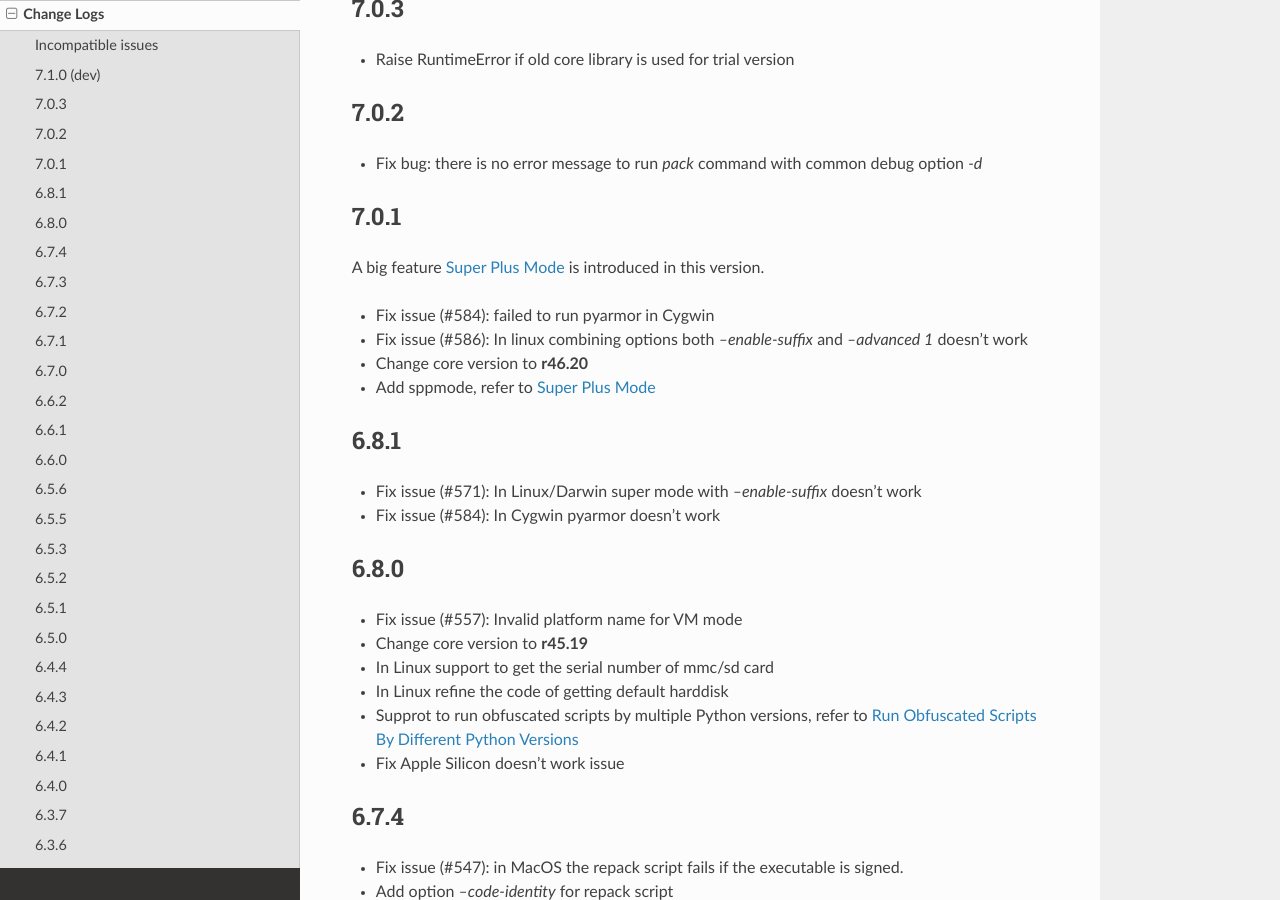
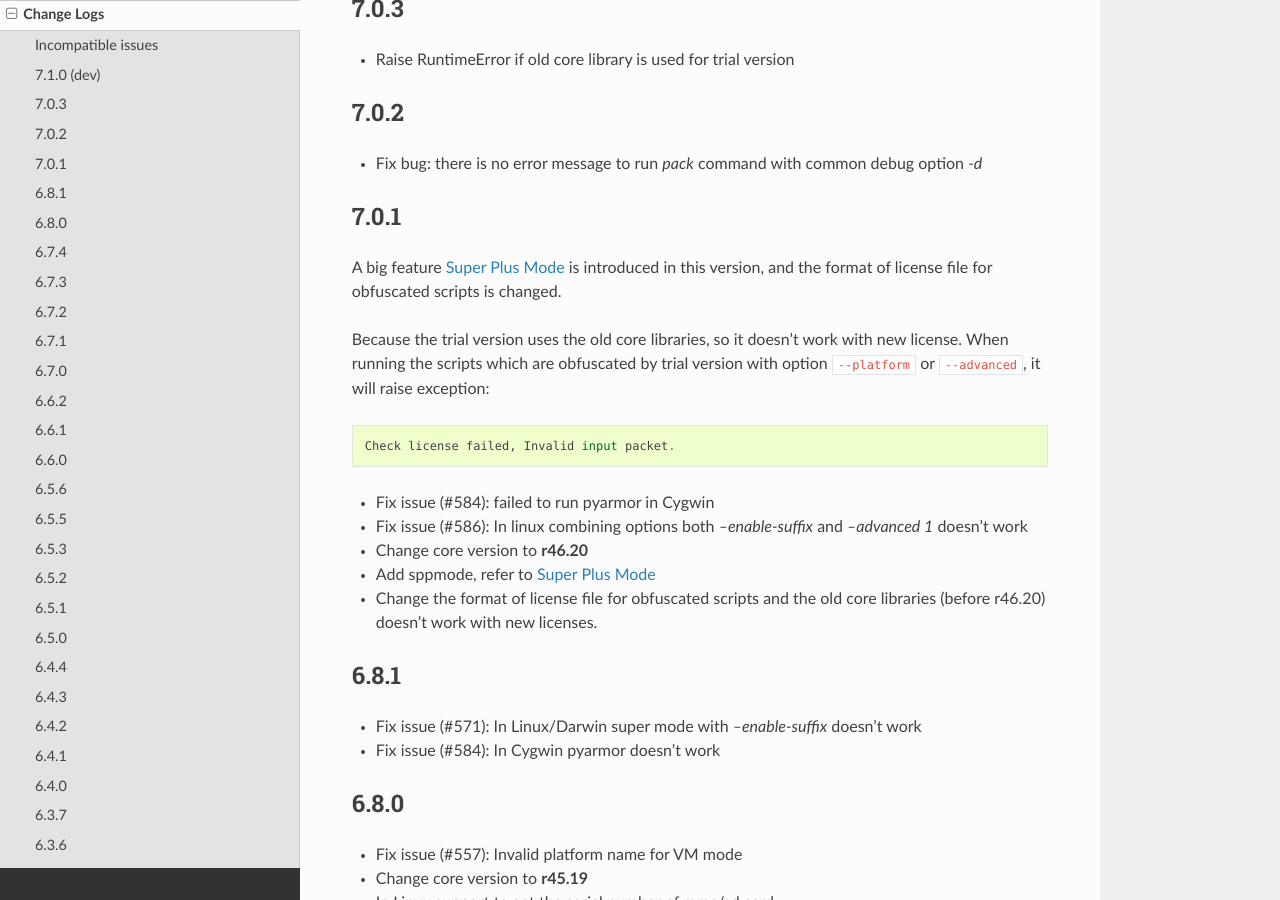
Before and after one commit to dashingsoft/pyarmor, a Sphinx documentation site: the page built from docs/change-logs.rst, in a window 1280 px wide and 900 px high, scrolled down 1129 px. Built offline with Sphinx 7.4.7 and the Read the Docs theme 2.0.0, drawn with Linux system fonts in a browser that asks for light colours.

Commit message:
Add missing change logs for v7.0.1

```diff
--- a/docs/change-logs.rst
+++ b/docs/change-logs.rst
@@ -58,13 +58,22 @@
 
 7.0.1
 -----
-A big feature :ref:`Super Plus Mode` is introduced in this version.
+A big feature :ref:`Super Plus Mode` is introduced in this version, and the
+format of license file for obfuscated scripts is changed.
+
+Because the trial version uses the old core libraries, so it doesn't work with
+new license. When running the scripts which are obfuscated by trial version with
+option ``--platform`` or ``--advanced``, it will raise exception::
+
+    Check license failed, Invalid input packet.
 
 * Fix issue (#584): failed to run pyarmor in Cygwin
 * Fix issue (#586): In linux combining options both `--enable-suffix` and
   `--advanced 1` doesn't work
 * Change core version to **r46.20**
 * Add sppmode, refer to :ref:`Super Plus Mode`
+* Change the format of license file for obfuscated scripts and the old core
+  libraries (before r46.20) doesn't work with new licenses.
 
 6.8.1
 -----
```
